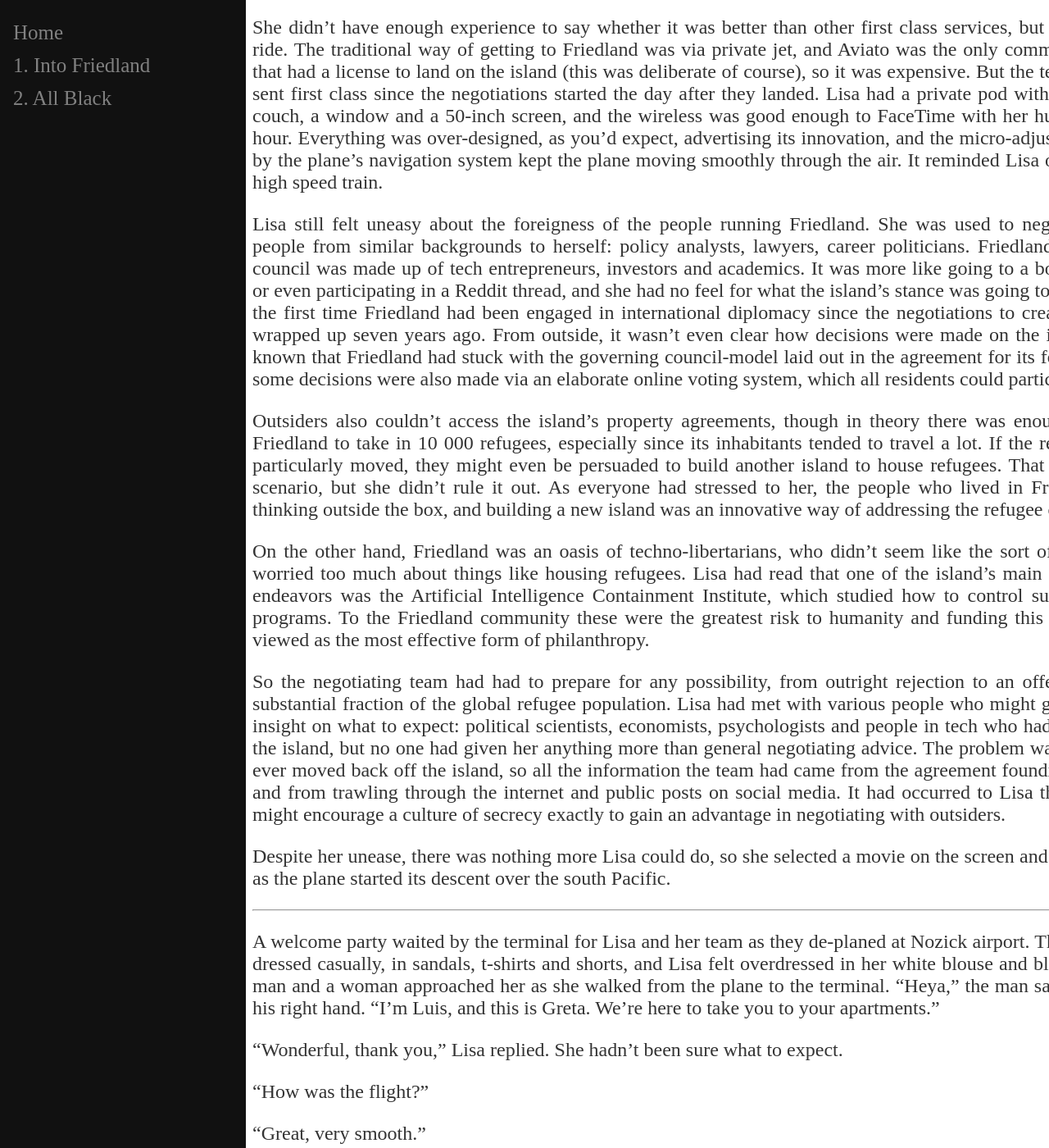
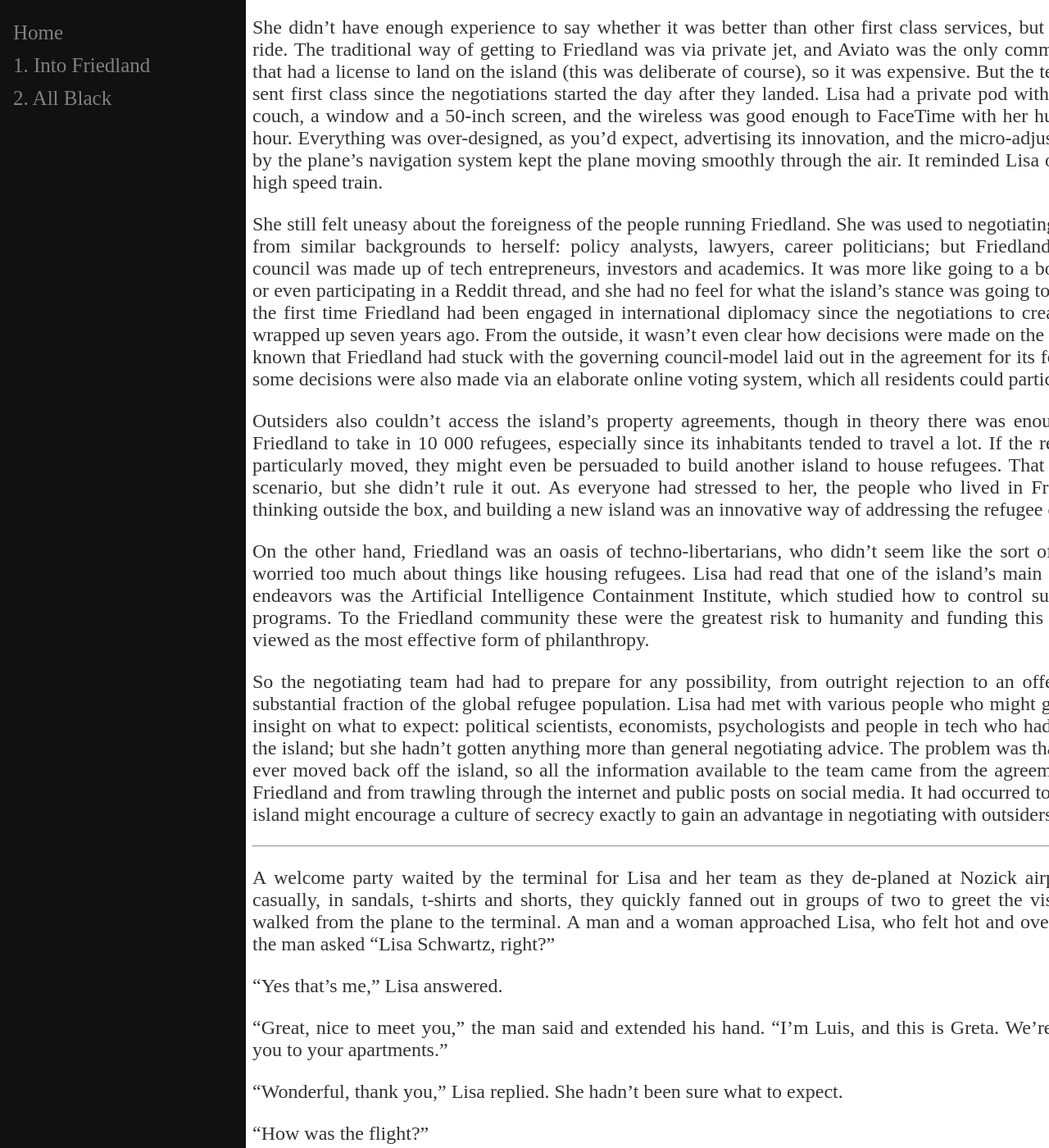
Before and after one commit to fylobc/fylobc.github.io, a Jekyll site: the page built from _parts/Part_0.md, in a window 1280 px wide and 1400 px high, scrolled down 1169 px. Shown: the whole window at 82% size. Built offline with Jekyll 4.4.1, drawn with Linux system fonts in a browser that asks for light colours; some of the changed text lies outside the part shown.

Commit message:
Edited part 0

```diff
--- a/_parts/Part_0.md
+++ b/_parts/Part_0.md
@@ -31,35 +31,39 @@
 
 She didn't have enough experience to say whether it was better than other first class services, but it was a nice ride. The traditional way of getting to Friedland was via private jet, and Aviato was the only commercial airline that had a license to land on the island (this was deliberate of course), so it was expensive. But the team had been sent first class since the negotiations started the day after they landed. Lisa had a private pod with an L-shaped couch, a window and a 50-inch screen, and the wireless was good enough to FaceTime with her husband for an hour. Everything was over-designed, as you’d expect, advertising its innovation, and the micro-adjustments made by the plane’s navigation system kept the plane moving smoothly through the air. It reminded Lisa of riding on a high speed train.
 
-Lisa still felt uneasy about the foreigness of the people running Friedland. She was used to negotiating with people from similar backgrounds to herself: policy analysts, lawyers, career politicians. Friedland’s governing council was made up of tech entrepreneurs, investors and academics. It was more like going to a board meeting, or even participating in a Reddit thread, and she had no feel for what the island's stance was going to be. This was the first time Friedland had been engaged in international diplomacy since the negotiations to create the island wrapped up seven years ago. From outside, it wasn't even clear how decisions were made on the island. It was known that Friedland had stuck with the governing council-model laid out in the agreement for its formation, but some decisions were also made via an elaborate online voting system, which all residents could participate in.
+She still felt uneasy about the foreigness of the people running Friedland. She was used to negotiating with people from similar backgrounds to herself: policy analysts, lawyers, career politicians; but Friedland’s governing council was made up of tech entrepreneurs, investors and academics. It was more like going to a board meeting, or even participating in a Reddit thread, and she had no feel for what the island's stance was going to be. This was the first time Friedland had been engaged in international diplomacy since the negotiations to create the island wrapped up seven years ago. From the outside, it wasn't even clear how decisions were made on the island. It was known that Friedland had stuck with the governing council-model laid out in the agreement for its formation, but some decisions were also made via an elaborate online voting system, which all residents could participate in.
 
 Outsiders also couldn’t access the island's property agreements, though in theory there was enough space for Friedland to take in 10 000 refugees, especially since its inhabitants tended to travel a lot. If the residents were particularly moved, they might even be persuaded to build another island to house refugees. That was a dream scenario, but she didn’t rule it out. As everyone had stressed to her, the people who lived in Friedland liked thinking outside the box, and building a new island was an innovative way of addressing the refugee crisis.
 
 On the other hand, Friedland was an oasis of techno-libertarians, who didn’t seem like the sort of people who worried too much about things like housing refugees. Lisa had read that one of the island’s main philanthropic endeavors was the Artificial Intelligence Containment Institute, which studied how to control superintelligent programs. To the Friedland community these were the greatest risk to humanity and funding this research was viewed as the most effective form of philanthropy.
 
-So the negotiating team had had to prepare for any possibility, from outright rejection to an offer to house a substantial fraction of the global refugee population. Lisa had met with various people who might give her some insight on what to expect: political scientists, economists, psychologists and people in tech who hadn’t moved to the island, but no one had given her anything more than general negotiating advice. The problem was no one had ever moved back off the island, so all the information the team had came from the agreement founding Friedland and from trawling through the internet and public posts on social media. It had occurred to Lisa that the island might encourage a culture of secrecy exactly to gain an advantage in negotiating with outsiders.
+So the negotiating team had had to prepare for any possibility, from outright rejection to an offer to house a substantial fraction of the global refugee population. Lisa had met with various people who might give her some insight on what to expect: political scientists, economists, psychologists and people in tech who hadn’t moved to the island; but she hadn't gotten anything more than general negotiating advice. The problem was that no one had ever moved back off the island, so all the information available to the team came from the agreement founding Friedland and from trawling through the internet and public posts on social media. It had occurred to Lisa that the island might encourage a culture of secrecy exactly to gain an advantage in negotiating with outsiders.
 
-Despite her unease, there was nothing more Lisa could do, so she selected a movie on the screen and tried to relax as the plane started its descent over the south Pacific.
+
 
 <hr>
 
-A welcome party waited by the terminal for Lisa and her team as they de-planed at Nozick airport. The hosts were dressed casually, in sandals, t-shirts and shorts, and Lisa felt overdressed in her white blouse and black slacks. A man and a woman approached her as she walked from the plane to the terminal. "Heya," the man said, extending his right hand. “I’m Luis, and this is Greta. We’re here to take you to your apartments."
+A welcome party waited by the terminal for Lisa and her team as they de-planed at Nozick airport. Dressed casually, in sandals, t-shirts and shorts, they quickly fanned out in groups of two to greet the visitors as they walked from the plane to the terminal. A man and a woman approached Lisa, who felt hot and overdressed, and the man asked "Lisa Schwartz, right?"
+
+"Yes that's me," Lisa answered.
+
+“Great, nice to meet you," the man said and extended his hand. "I’m Luis, and this is Greta. We’re here to take you to your apartments."
 
 "Wonderful, thank you," Lisa replied. She hadn't been sure what to expect.
 
 "How was the flight?"
 
-"Great, very smooth."
+"Good, very smooth."
 
 "I'm glad to hear it. Yea Aviato's a great airline."
 
-"You get what you pay for I guess," Lisa said wrily.
+"You get what you pay for I guess."
 
-"Ha ha, yes, very true," Luis laughed. "Here, let me take your bag.”
+"Haha, yes, very true," Luis laughed. "Here, let me take your bag.”
 
 “Thank you,” Lisa replied as Luis took the handle of her roller bag.
 
-“We’ve split you up across four apartments, four in each," he explained. "They’re on the other side of the island, the North Shore, looking out over the water. They're pretty nice, I think you’ll like them.”
+“We’ve split you up across four apartments, four in each," he explained as they walked through the terminal. "They’re on the other side of the island, the North Shore, looking out over the water. They're nice, I think you’ll like them.”
 
 “Sounds great. And transportation?”
 
@@ -71,23 +75,23 @@
 
 The lead car was quiet at first, as the hosts respected that Lisa and Suhil were tired from the long trip and let them take the island in.
 
-It was like being on a cross between an aircraft carrier and one of the artificial islands off Dubai. The water was ever-present -- with the windows rolled down Lisa and Suhil could smell the salt -- but the island was so massive it didn't feel the waves. The surface had some gentle topography, with a hill on the eastern edge as the highest point.
+It was like being on a cross between an aircraft carrier and one of the artificial islands off Dubai. The water was ever-present -- with the windows rolled down Lisa and Suhil could smell the salt -- but the island was so massive it didn't feel the waves.
 
-Although Friedland had been built from scratch five years ago, there was a studied lack of sterility. The master urban plan had been done by B.I.G., but there had been competitions to design individual neighborhoors and even individual buildings, so each part of the island had a distinct character, though everything was sleek and hyper-modern. The buildings were mostly apartment blocks, four or five stories high, with bungalows, family homes, office blocks and parks scattered among them. The streets had wide bike lanes and tree-lined pavements, except for some narrows side streets which seemed to be reserved for pedestrians and cyclists.
+Friedland had been built from scratch five years ago but there was a studied lack of sterility. The master urban plan had been done by B.I.G., with competitions to design individual neighborhoors and even individual buildings, so each part of the island had a distinct character, though everything was sleek and hyper-modern. The buildings were mostly apartment blocks, four or five stories high, with bungalows, family homes, office blocks and parks scattered among them. The streets had wide bike lanes and tree-lined pavements, except for some narrows side streets which seemed to be reserved for pedestrians and cyclists, and cars moved along them in ordered sequences, moving at specific speed settings.
 
 The city bustled, but it felt undercrowded, and Lisa made a mental note that the infrastructure could easily support an increase in population.
 
-After maneuvering through the neighborhoods bordering the air-strip, the car took a ramp onto a wide highway which intersected the middle of the island.
+After maneuvering through the neighborhoods bordering the air-strip, the car took a ramp onto a wide highway which intersected the middle of the island and smoothly accelerated to the speed limit of 250 kilometers per hour.
 
 "The roads have a two-tiered structure," Greta explained. "Individual neighborhoods are designed to have a walkable, intuitive structure, and are not necessarily on a grid. Then main connector roads join the neighborhoods together. We just got on the biggest connector, which goes from the South Shore to the North Shore. It's a bit more expensive to go this way, instead of going through the neighborhoods, but we'll save some time."
 
-"Interesting," Suhil said. "So are you guys actually our tour guides?"
+"Interesting," Suhil said. "So are you guys our tour guides as well?"
 
-"Yea sort of," Greta answered. "We normally help with the orientation of new residents."
+"Yes sort of," Greta answered. "We normally help with the orientation of new residents."
 
-"It's something that could be automated, but studies have shown that new residents get more out of it when humans lead their orientations," Luis added.
+"It's something that could be automated, but studies have shown that new residents get more out of human-led orientations," Luis added.
 
-"The rate of new people coming to the island has slowed down a lot, so we don't do it very often anymore," Greta continued. "Maybe once a month at this point. But the council thought it would be helpful for you guys to have some people to show you around."
+"The rate of new people coming to the island has slowed down over the last few years, so we don't do it very often anymore," Greta continued. "Maybe once a month at this point. But the council thought it would be helpful for you guys to have some folks to show you around."
 
 "Yes, definitely," Lisa agreed. "Your island is a very mysterious place."
 
@@ -107,6 +111,6 @@
 
 "Of course," Luis said.
 
-The car had smoothly accelerated to 250 kilometers an hour once they got onto the highway, and they quickly got to the North shore of the island, which was only ten kilometers long. They took an off ramp and drove through the North Shore neighborhood. Finally on the edge of the water there were a set of four tall, glass apartment buildings, shaped like boat sails.
+They quickly got to the North shore of the island, which was only ten kilometers long, and took an off ramp into the North Shore neighborhood. Finally on the edge of the water there were a set of four tall, glass apartment buildings, shaped like boat sails expanded in the wind.
 
-Seven other cars had been following them, and they all parked in unison outside the atrium of the center-left tower.
+They had been traveling in a convoy with the seven other cars, and they all parked in unison outside the atrium of the center-left tower.
```
Also changed, not shown: other parts of _parts/Part_0.md (+3 -3 lines).
